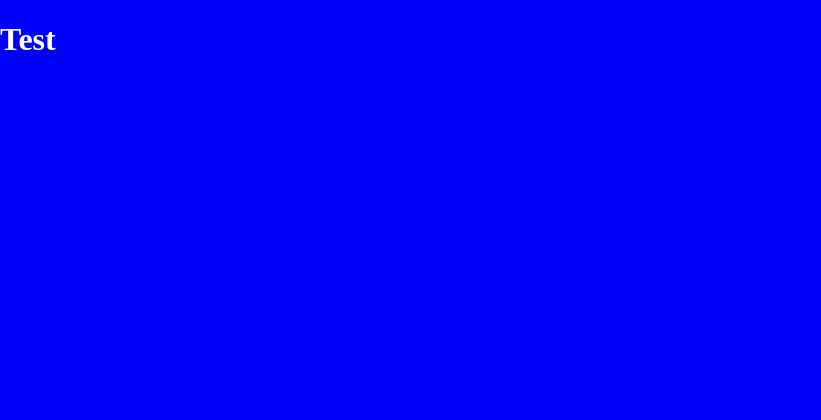
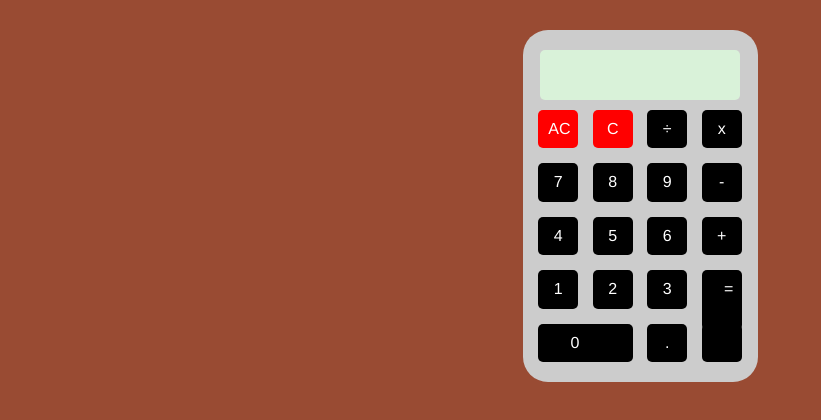
Before and after one commit to AdamSkuse/fcc-calculator, a website: page App/index.html in a window 1280 px wide. Shown: the whole page, without its empty margins (0-821 px from the left). Drawn offline with Linux system fonts and the light colour scheme.

Commit message:
Adds calculator styling

```diff
--- a/App/index.html
+++ b/App/index.html
@@ -12,8 +12,82 @@
 </head>
 
 <body>
-  <h1>Test</h1>
-
+  <div class="calculator-body">
+    <div class="display">
+    </div>
+    <div class="button-row">
+      <div class="button button-function" data-key="AC">
+        AC
+      </div>
+      <div class="button button-function" data-key="C">
+        C
+      </div>
+      <div class="button button-operator" data-key="/">
+        &#247;
+      </div>
+            <div class="button button-operator" data-key="*">
+        x
+      </div>
+    </div>
+    <div class="button-row">
+      <div class="button button-number" data-key="7">
+        7
+      </div>
+      <div class="button button-number" data-key="8">
+        8
+      </div>
+      <div class="button button-number" data-key="9">
+        9
+      </div>
+      <div class="button button-operator" data-key="-">
+        -
+      </div>
+    </div>
+    <div class="button-row">
+      <div class="button button-number" data-key="4">
+        4
+      </div>
+      <div class="button button-number" data-key="5">
+        5
+      </div>
+      <div class="button button-number" data-key="6">
+        6
+      </div>
+      <div class="button button-operator" data-key="+">
+        +
+      </div>
+    </div>
+    <div class="button-row">
+      <div class="button button-number" data-key="1">
+        1
+      </div>
+      <div class="button button-number" data-key="2">
+        2
+      </div>
+      <div class="button button-number" data-key="3">
+        3
+      </div>
+      <div class="button button-equals-top" data-key="=">
+        &nbsp;
+        <span class="floating-symbol-equals">=</span>
+      </div>
+    </div>
+        <div class="button-row">
+      <div class="button button-zero-left" data-key="0">
+        &nbsp;
+        <span class="floating-symbol-zero">0</span>
+      </div>
+      <div class="button button-zero" data-key="0">
+        &nbsp;
+      </div>
+      <div class="button button-point" data-key=".">
+        .
+      </div>
+      <div class="button button-equals-bottom" data-key="=">
+        &nbsp;
+      </div>
+    </div>
+  </div>
   <script src="assets/scripts/App.js"></script>
 </body>
 
--- a/app/assets/styles/base/_global.css
+++ b/app/assets/styles/base/_global.css
@@ -1,7 +1,69 @@
 body {
-  background-color: blue;
+  padding-top: 30px;
+  font-family: Helvetica, sans-serif;
+  background-color: #994b33;
 }
 
-h1 {
+.calculator-body {
+  margin: auto;
+  width: 215px;
+  background-color: #cccccc;
+  text-align: center;
+  padding: 10px;
+  padding-top: 20px;
+  border-radius: 25px;
+}
+
+.display {
+  width: 200px;
+  margin: auto;
+  min-height: 50px;
+  background-color: #d9f2d9;
+  border-radius: 5px;
+}
+
+.button-row {
+  width: 100%;
+  margin-top: 5px;
+  margin-bottom: 5px;
+}
+
+.button {
+  display: inline-block;
+  background-color: black;
   color: white;
+  border-radius: 5px;
+  padding: 10px;
+  text-align: center;
+  margin: 5px;
+  width: 20px
 }
+
+.button-function {
+  background-color: red;
+}
+
+.button-equals-top {
+  height: 40px;
+  margin-bottom: -20px;
+  position: relative;
+}
+
+.floating-symbol-equals {
+  position: absolute;
+  left: 15;
+  top: 35;
+}
+
+.button-zero-left {
+  width: 40px;
+  margin-right: -15px;
+  position: relative;
+  border-radius: 5px 0px 0px 5px;
+}
+
+.floating-symbol-zero {
+  position: absolute;
+  left: 44;
+  top: 10;
+}
--- a/app/temp/styles/styles.css
+++ b/app/temp/styles/styles.css
@@ -450,9 +450,71 @@ template {
 }
 
 body {
-  background-color: blue;
+  padding-top: 30px;
+  font-family: Helvetica, sans-serif;
+  background-color: #994b33;
 }
 
-h1 {
+.calculator-body {
+  margin: auto;
+  width: 215px;
+  background-color: #cccccc;
+  text-align: center;
+  padding: 10px;
+  padding-top: 20px;
+  border-radius: 25px;
+}
+
+.display {
+  width: 200px;
+  margin: auto;
+  min-height: 50px;
+  background-color: #d9f2d9;
+  border-radius: 5px;
+}
+
+.button-row {
+  width: 100%;
+  margin-top: 5px;
+  margin-bottom: 5px;
+}
+
+.button {
+  display: inline-block;
+  background-color: black;
   color: white;
+  border-radius: 5px;
+  padding: 10px;
+  text-align: center;
+  margin: 5px;
+  width: 20px
 }
+
+.button-function {
+  background-color: red;
+}
+
+.button-equals-top {
+  height: 40px;
+  margin-bottom: -20px;
+  position: relative;
+}
+
+.floating-symbol-equals {
+  position: absolute;
+  left: 15;
+  top: 35;
+}
+
+.button-zero-left {
+  width: 40px;
+  margin-right: -15px;
+  position: relative;
+  border-radius: 5px 0px 0px 5px;
+}
+
+.floating-symbol-zero {
+  position: absolute;
+  left: 44;
+  top: 10;
+}
```
